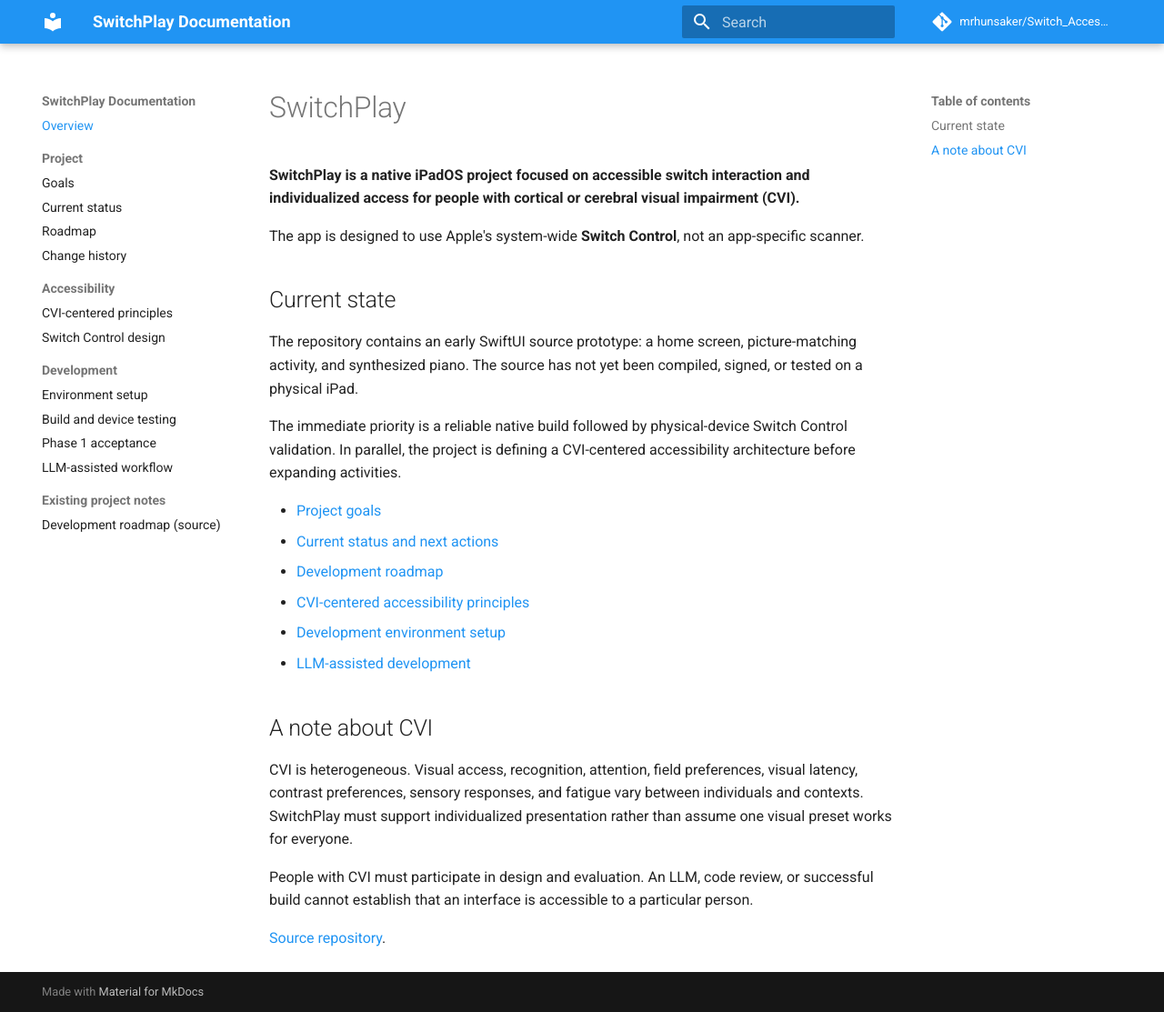
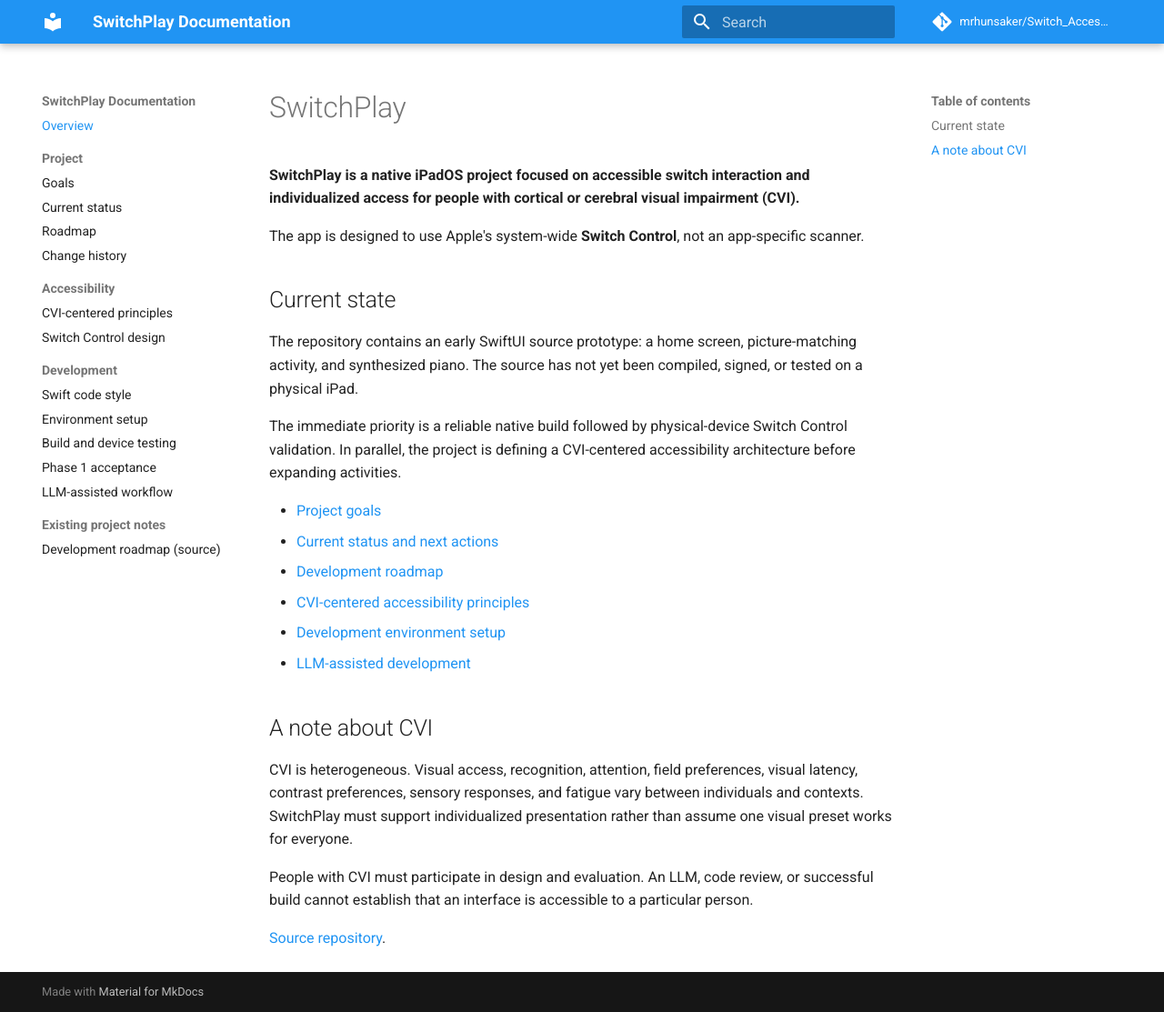
Before and after one commit to mrhunsaker/Switch_Access_iPadOS_App, an MkDocs documentation site: the page built from docs/index.md, in a window 1280 px wide and 1113 px high. Shown: the whole window at 91% size. Built offline with MkDocs 1.6.1 and Material for MkDocs 9.7.7, drawn with Linux system fonts in a browser that asks for light colours; comment, search, counter and statistics services are not loaded.

Commit message:
Add Swift code style guide to documentation navigation

```diff
--- a/mkdocs.yml
+++ b/mkdocs.yml
@@ -42,6 +42,7 @@ nav:
       - CVI-centered principles: accessibility-principles.md
       - Switch Control design: ACCESSIBILITY_DESIGN.md
   - Development:
+      - Swift code style: ../CODE_STYLE.md
       - Environment setup: development-environment.md
       - Build and device testing: BUILD_AND_DEVICE_TESTING.md
       - Phase 1 acceptance: PHASE_1_ACCEPTANCE.md
```
